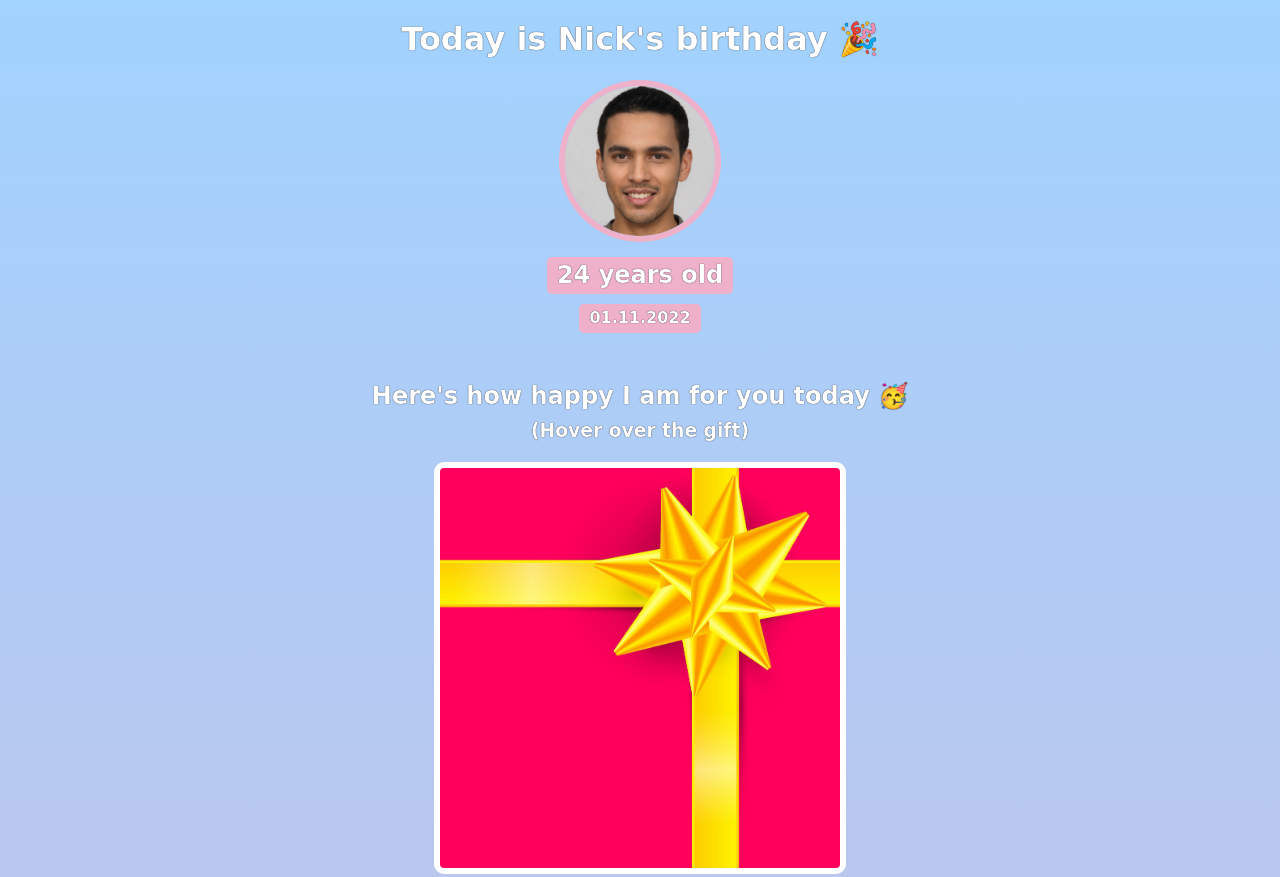
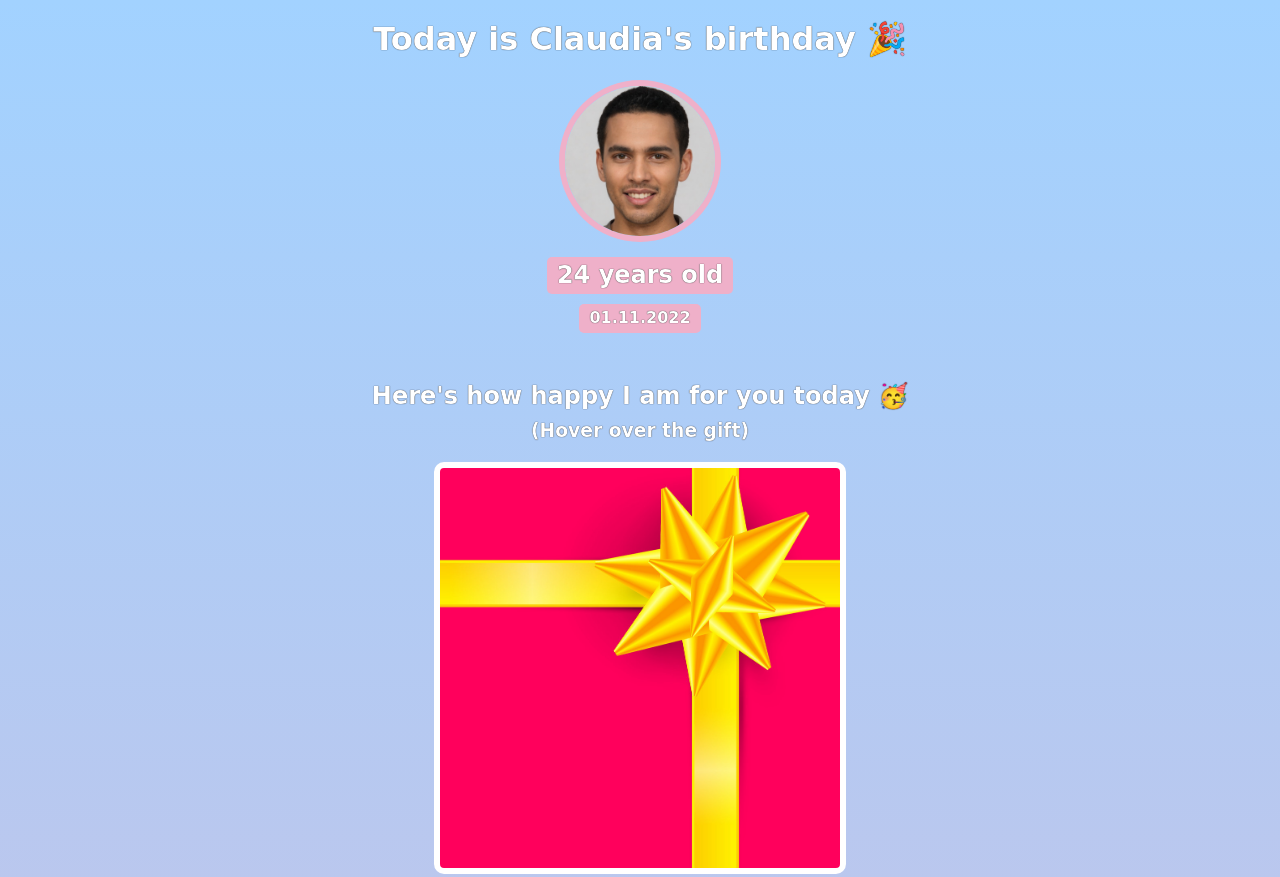
Before and after one commit to programmer-21/birthday-gift, a website built with Vite: page index.html in a window 1280 px wide. Shown: the top 877 px of the page. Built offline with nearby package versions, Linux system fonts and the light colour scheme; a web font is replaced by a local one.

Commit message:
change the name to Claudia

```diff
--- a/index.html
+++ b/index.html
@@ -7,7 +7,7 @@
     </head>
     <body>
         <div id="header">
-            <h1>Today is Nick's birthday 🎉</h1>
+            <h1>Today is Claudia's birthday 🎉</h1>
             <img id="bff-img" src="images/nick.jpg">
             <h2 id="bday-age">24 years old</h2>
             <h4 id="bday-date">01.11.2022</h4>
```
